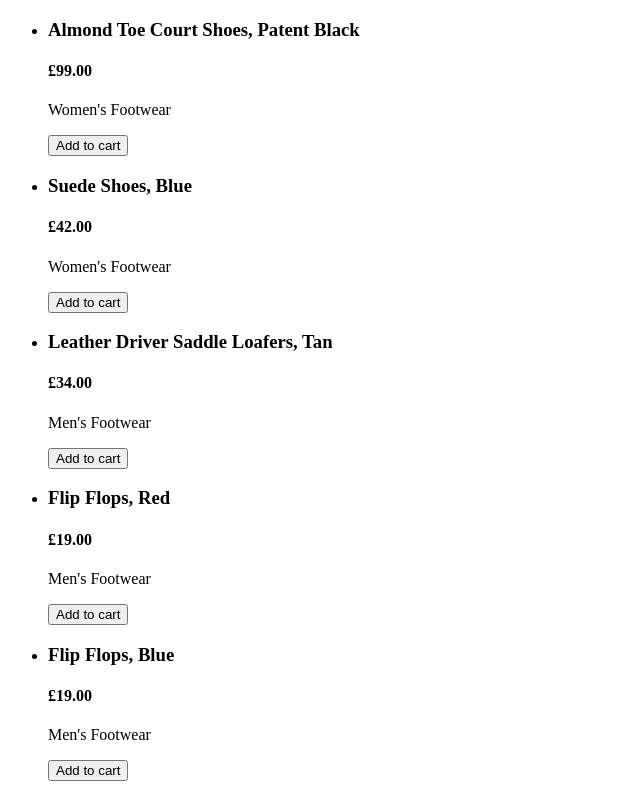
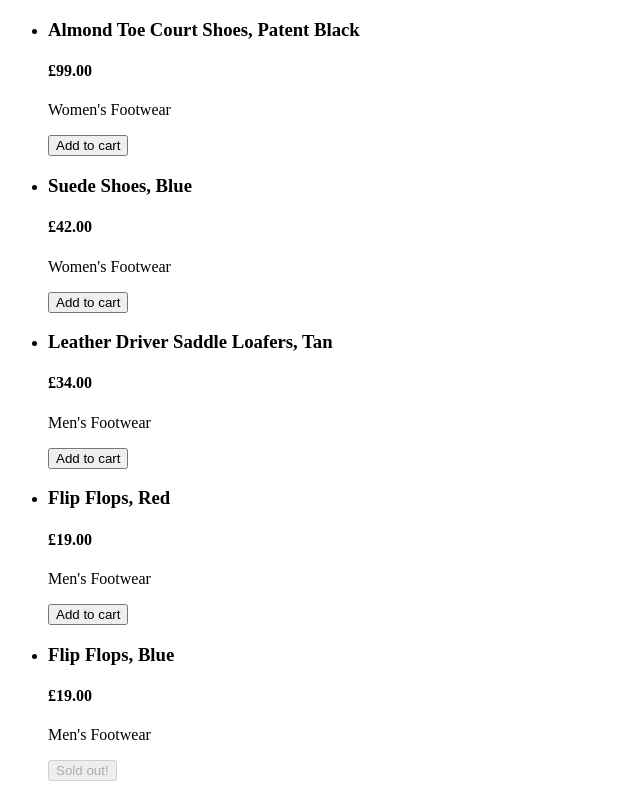
Before and after one commit to nkhil/clothing-retail-react-app, a React app: page / in a window 1280 px wide. Shown: the top 800 px of the page, without its empty margins (0-640 px from the left). Built offline with nearby package versions, Linux system fonts and the light colour scheme.

Commit message:
Modify ProductItem to disable button when out of stock

```diff
--- a/src/App/components/ProductItem.js
+++ b/src/App/components/ProductItem.js
@@ -8,16 +8,26 @@ class ProductItem extends Component {
   }
 
   render = () => {
-    const { productName, productPrice, productCategory } = this.props.details
+    const {
+      productName,
+      productPrice,
+      productCategory,
+      productQuantity,
+    } = this.props.details
     const index = this.props.index
+    const isAvailable = productQuantity > 0
     return (
       <Fragment>
         <li id={this.props.index}>
           <h3>{productName}</h3>
           <h4>{formatPrice(productPrice)}</h4>
           <p>{productCategory}</p>
-          <button className={`${index}-button`} onClick={this.handleClick}>
-            Add to cart
+          <button
+            className={`${index}-button`}
+            onClick={this.handleClick}
+            disabled={!isAvailable}
+          >
+            {isAvailable ? "Add to cart" : "Sold out!"}
           </button>
         </li>
       </Fragment>
```
